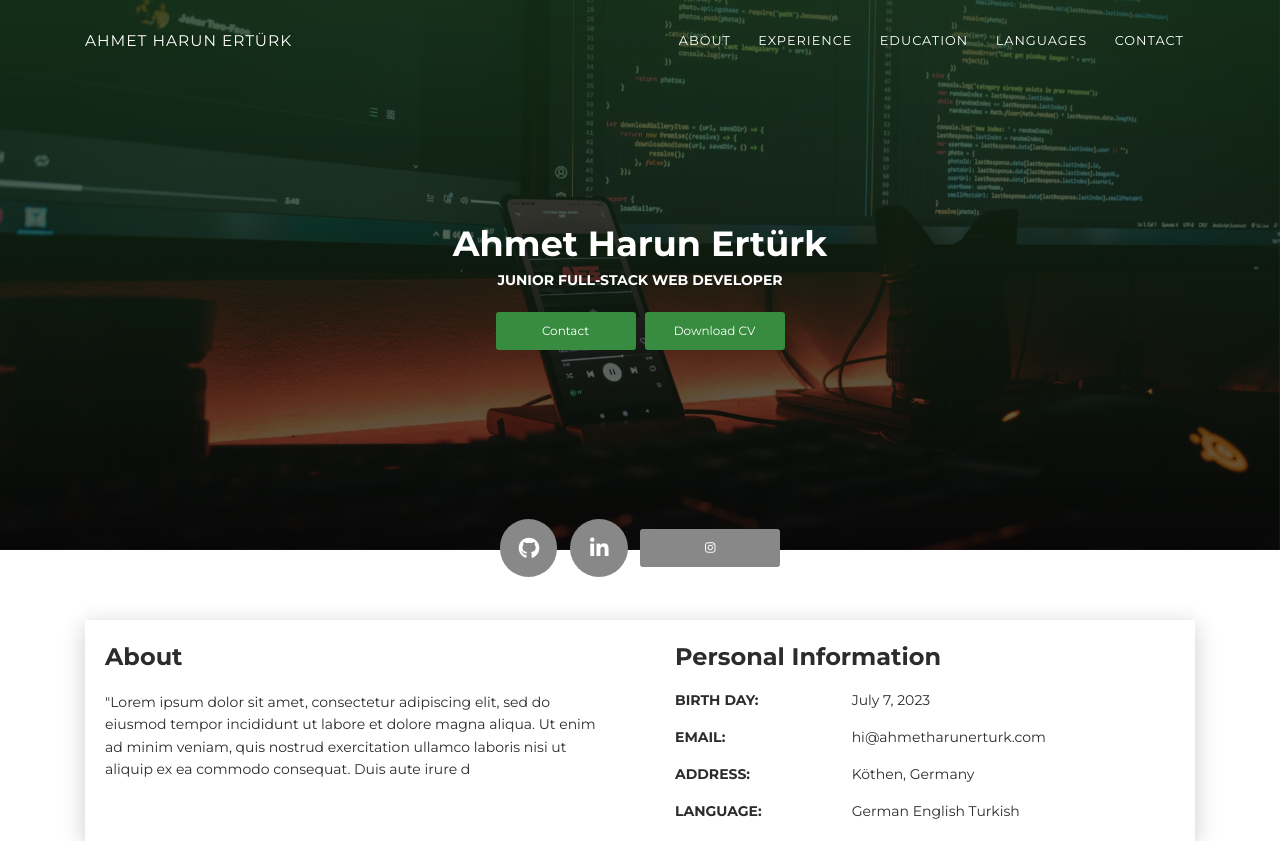
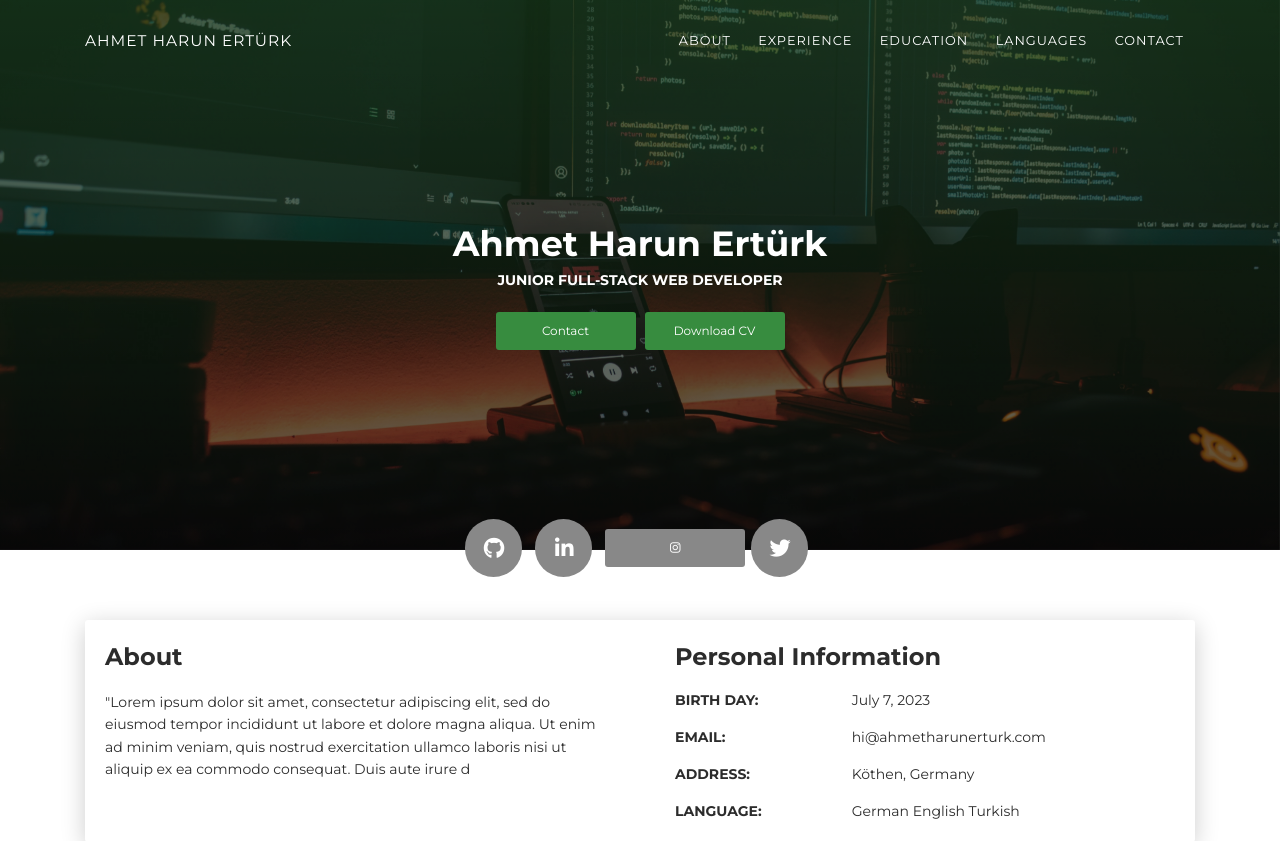
Before and after one commit to ahmetharunerturk/djangoResume, a Django app: page / in a window 1280 px wide. Shown: the top 841 px of the page. Run offline with Django 3.2, Linux system fonts and the light colour scheme; data comes from the database, SQL or seed files in the repository; parts of the project's set-up code (start-up, migrations or seed data) failed here and were passed over; some libraries are stand-ins or nearby versions.

Commit message:
Update index.html

```diff
--- a/templates/index.html
+++ b/templates/index.html
@@ -63,6 +63,8 @@
             <a class="btn btn-default btn-round btn-lg btn-icon" href="{{ kisisel_bilgiler.linkedin }}" target="_blank rel="tooltip" title="Follow me on Linkedin"><i class="fa fa-linkedin"></i></a>
             <a class="btn
             <a class="btn btn-default btn-round btn-lg btn-icon" href="{{ kisisel_bilgiler.instagram }}" target="_blank rel="tooltip" title="Follow me on Instagram"><i class="fa fa-instagram"></i></a>
+            <a class="btn btn-default btn-round btn-lg btn-icon" href="{{ kisisel_bilgiler.twitter }}" target="_blank rel="tooltip" title="Follow me on Twitter"><i class="fa fa-twitter"></i></a>
+
 
         </div>
         </div>
```
